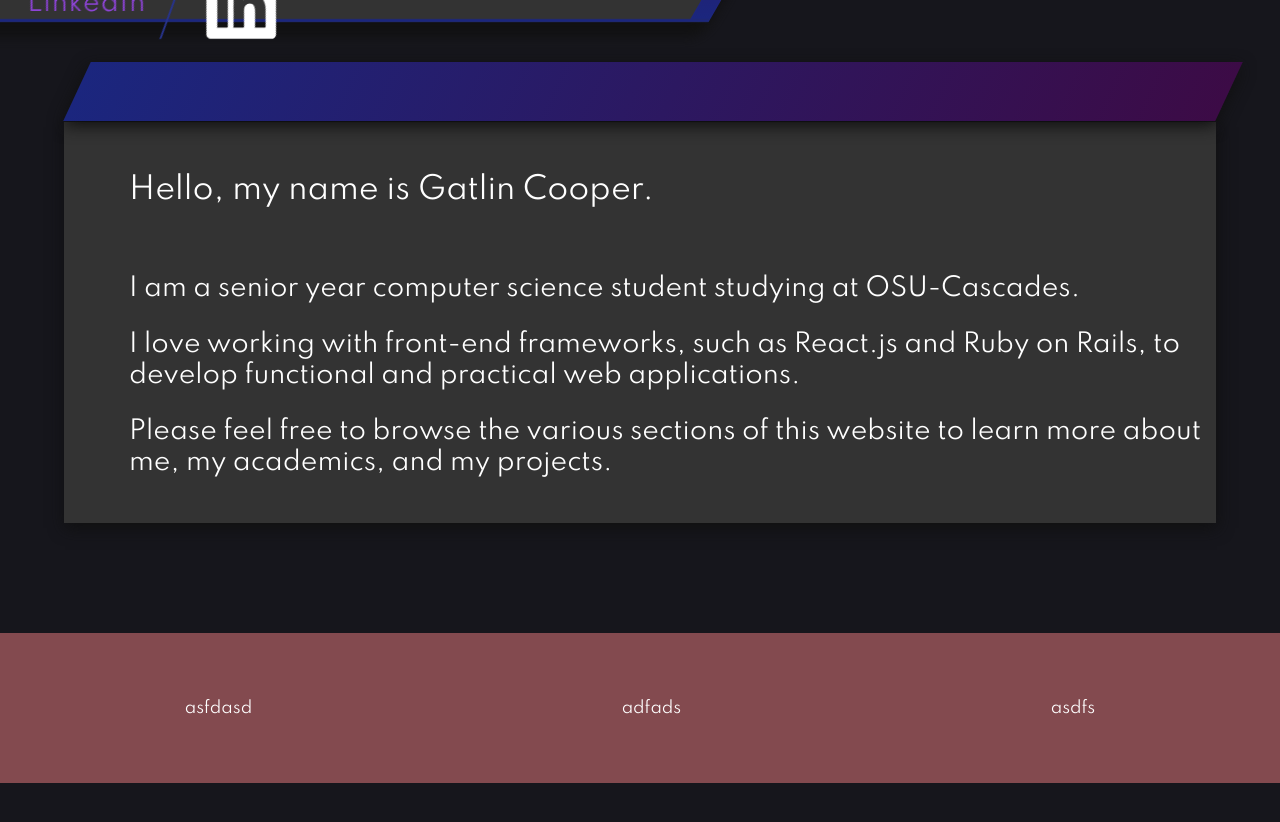
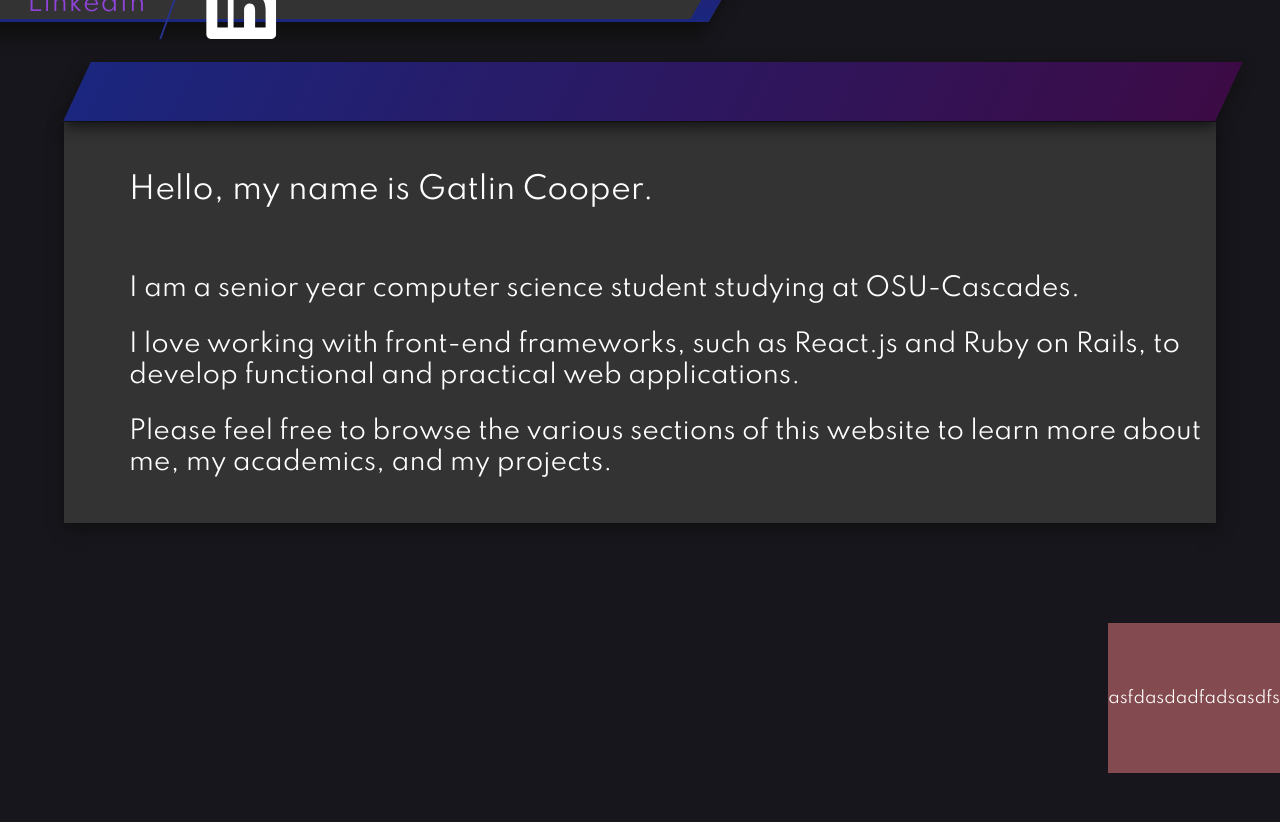
Before and after one commit to cooperphyz/portfolio, a React (Create React App) app: page / in a window 1280 px wide. Shown: the part 880-1702 px from the top of the page. After the commit the page ends 1653 px from the top, so only its background shows below. Built offline with nearby package versions, Linux system fonts and the light colour scheme.

Commit message:
Create About page template

```diff
--- a/src/components/footer/Footer.css
+++ b/src/components/footer/Footer.css
@@ -3,8 +3,6 @@
   color: white;
   background-color: #834a4f;
   height: 150px;
-  position: absolute !important;
-  bottom: 0 !important;
   width: 100%;
   display: flex;
   justify-content: space-around;
--- a/src/components/home/Home.css
+++ b/src/components/home/Home.css
@@ -1,6 +1,19 @@
+html {
+  height: 100%;
+}
+
 body {
+  margin: 0;
   background-color: rgb(22, 22, 28);
+  height: 100%;
   min-height: 100vh;
+
+  display: flex;
+  flex-direction: column;
+}
+
+.encompass-home {
+  height: 100vh;
 }
 
 .top-divider-banner {
@@ -23,13 +36,17 @@ body {
 .content-2 {
   position: relative;
   top: 200px;
-  padding-bottom: 400px;
 }
 
-.content-footer {
-  position: sticky;
-  top: 100vh;
-  width: 100%;
-  height: 60px; /* Height of the footer */
-  background: #6cf;
+footer {
+  background: #3333;
+  color: white;
+  justify-self: flex-end;
+  margin-top: 300px;
 }
+
+@media only screen and (max-width: 600px) {
+  body {
+    background-color: lightblue;
+  }
+}
--- a/src/components/home/Home.js
+++ b/src/components/home/Home.js
@@ -9,6 +9,7 @@ import StickyFooter from 'react-sticky-footer';
 
 const Home = () => {
   return (
+    <div className='encompass-home'>
     <div className='home-container'>
       <SlantedBanner/>
       <div className='top-divider-banner'>
@@ -20,7 +21,9 @@ const Home = () => {
       <div className='content-2'>
         <ParagraphContentPanel/>
       </div>
-      <footer className='content-footer'>
+      <div style={{'flex-grow':'1'}}></div>
+    </div>
+    <footer>
         <Footer/>
       </footer>
     </div>
--- a/src/components/miscellaneous/ParagraphContentPanel.js
+++ b/src/components/miscellaneous/ParagraphContentPanel.js
@@ -3,7 +3,8 @@ import './ParagraphContentPanel.css'
 
 const ParagraphContentPanel = () => {
   return (
-    <div className='paragraph-content'>
+    <div className='paragraph-container'>
+      <div className='paragraph-content'>
         <div className='paragraph-topdecoration'/>
         <div className='paragraph-header'>
             Hello, my name is Gatlin Cooper.
@@ -13,6 +14,7 @@ const ParagraphContentPanel = () => {
             <p>I love working with front-end frameworks, such as React.js and Ruby on Rails, to develop functional and practical web applications. </p>
             <p>Please feel free to browse the various sections of this website to learn more about me, my academics, and my projects.</p>
         </div>
+      </div>
     </div>
   )
 }
```
Also changed, not shown: src/components/about/About.js (added, +16 -0 lines), src/components/about/About.css (added).
